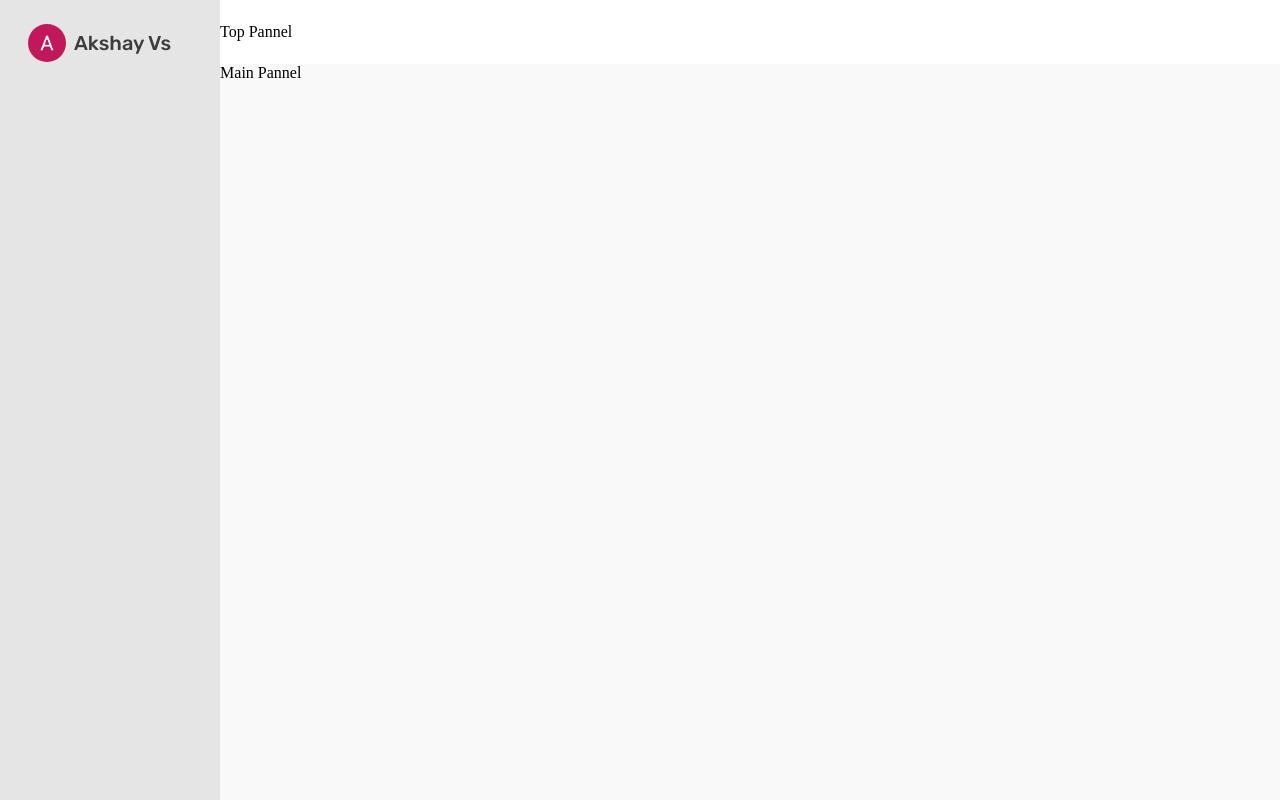
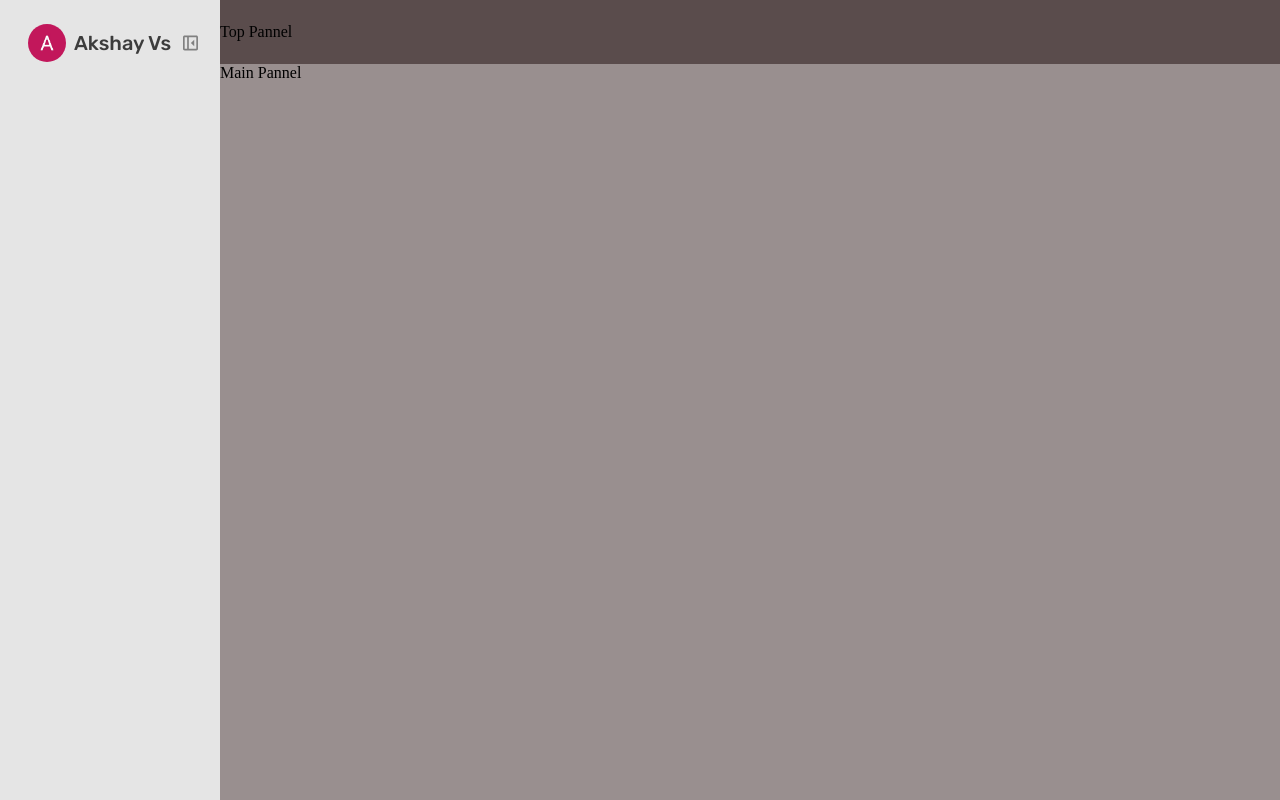
Before and after one commit to Akshay-Vs/React-Note-App, a React (Vite) app: page / in a window 1280 px wide. Built offline with nearby package versions, Linux system fonts and the light colour scheme.

Commit message:
Improve: Improved layout flexibility

```diff
--- a/src/components/AccountInfo/AccountInfoLarge/AccountInfoLarge.scss
+++ b/src/components/AccountInfo/AccountInfoLarge/AccountInfoLarge.scss
@@ -5,7 +5,6 @@
   display: flex;
   justify-content: flex-start;
   align-items: center;
-  margin-top: 14px;
   width: 100%;
 
   img {
--- a/src/fearures/SidePannel/CollapsedSidePanel/CollapsedSidePanel.scss
+++ b/src/fearures/SidePannel/CollapsedSidePanel/CollapsedSidePanel.scss
@@ -6,7 +6,7 @@
   transition: all 300ms ease-in-out;
   display: flex;
   flex-direction: row;
-  justify-content: flex-start;
+  justify-content: center;
   align-self: center;
 
   .top-icons {
--- /dev/null
+++ b/src/fearures/SidePannel/ExpandedSidePanel/ExpandedSidePanel.scss
@@ -0,0 +1,11 @@
+.expanded-side-panel {
+    .top {
+        display: flex;
+        justify-content: space-around;
+        align-items: center;
+        margin-top: 14px;
+        svg {
+            margin-right: 10%;
+        }
+    }
+}
--- a/src/fearures/SidePannel/ExpandedSidePanel/ExpandedSidePanel.tsx
+++ b/src/fearures/SidePannel/ExpandedSidePanel/ExpandedSidePanel.tsx
@@ -1,9 +1,28 @@
 import AccountInfoLarge from "../../../components/AccountInfo/AccountInfoLarge";
+import "./ExpandedSidePanel.scss";
+import { useSetQuery } from "../../../hooks/useSetQuery";
 
 const ExpandedSidePanel = () => {
+  const setQuery = useSetQuery();
   return (
-    <div>
-      <AccountInfoLarge />
+    <div className="expanded-side-panel">
+      <div className="top">
+        <AccountInfoLarge />
+        <svg
+          xmlns="http://www.w3.org/2000/svg"
+          width="18"
+          height="18"
+          viewBox="0 0 18 18"
+          fill="none"
+          onClick={() => setQuery({ isCollapsed: true })}
+        >
+          <path
+            d="M13.5 13V5L9.5 9L13.5 13ZM2 18C1.45 18 0.979167 17.8042 0.5875 17.4125C0.195833 17.0208 0 16.55 0 16V2C0 1.45 0.195833 0.979167 0.5875 0.5875C0.979167 0.195833 1.45 0 2 0H16C16.55 0 17.0208 0.195833 17.4125 0.5875C17.8042 0.979167 18 1.45 18 2V16C18 16.55 17.8042 17.0208 17.4125 17.4125C17.0208 17.8042 16.55 18 16 18H2ZM5 16V2H2V16H5ZM7 16H16V2H7V16Z"
+            fill="#3C3C3C"
+            fill-opacity="0.6"
+          />
+        </svg>
+      </div>
     </div>
   );
 };
--- a/src/layout/MainContainer/MainContainer.scss
+++ b/src/layout/MainContainer/MainContainer.scss
@@ -3,19 +3,17 @@
 .main-container {
   display: flex;
   flex-direction: column;
-
-  height: $main-panel-height;
-  background-color: #f9f9f9;
-
-  position: absolute;
-  right: 0;
-  bottom: 0;
+  background-color: rgb(153, 143, 143);
+  height: calc(100vh - 8vh);
+  transition: all 300ms ease-in-out;
 }
 
-.collapsed {
-  width: $main-panel-collapsed;
+.collapsed-main-container {
+  margin-left: $side-panel-collapsed;
+  width: calc(100vw - #{$side-panel-collapsed});
 }
 
-.expanded {
-  width: $main-panel-width;
+.expanded-main-container {
+  margin-left: $side-panel-width;
+  width: calc(100vw - #{$side-panel-width});
 }
--- a/src/layout/MainContainer/MainContainer.tsx
+++ b/src/layout/MainContainer/MainContainer.tsx
@@ -11,7 +11,7 @@ const MainContainer = ({ children }: Props) => {
   return (
     <main
       className={`main-container ${
-        isCollapsed === "true" ? "collapsed" : "expanded"
+        isCollapsed === "true" ? "collapsed-main-container" : "expanded-main-container"
       }`}
     >
       {children}
--- a/src/layout/TopContainer/TopContainer.scss
+++ b/src/layout/TopContainer/TopContainer.scss
@@ -5,18 +5,18 @@
   flex-direction: column;
   justify-content: center;
   align-items: flex-start;
-  background-color: #ffffff;
-  height: $top-nav-height;
-  width: $top-nav-width;
-
-  position: absolute;
-  right: 0;
+  background-color: #5a4c4c;
+  transition: all 300ms ease-in-out;
 }
 
-.collapsed {
-  width: $top-nav-collapsed;
+.collapsed-top-container {
+  margin-left: $side-panel-collapsed;
+  width: calc(100vw - #{$side-panel-collapsed});
+  height: 8vh;
 }
 
-.expanded {
-  width: $top-nav-width;
+.expanded-top-container {
+  margin-left: $side-panel-width;
+  width: calc(100vw - #{$side-panel-width});
+  height: 8vh;
 }
--- a/src/layout/TopContainer/TopContainer.tsx
+++ b/src/layout/TopContainer/TopContainer.tsx
@@ -11,7 +11,7 @@ const TopContainer = ({ children }: Props) => {
   return (
     <nav
       className={`top-container ${
-        isCollapsed === "true" ? "collapsed" : "expanded"
+        isCollapsed === "true" ? "collapsed-top-container" : "expanded-top-container"
       }`}
     >
       {children}
--- a/src/shared/measurements.scss
+++ b/src/shared/measurements.scss
@@ -1,14 +1,6 @@
-$side-panel-width:17.19%;
-$side-panel-height:100vh;
-$side-panel-collapsed: 5%;
+$side-panel-width: 17.19%;
+$side-panel-height: 100vh;
+$side-panel-collapsed: calc(4.7%);
 
-$top-nav-width: calc(100vw - #{$side-panel-width});
-$top-nav-height: 8vh;
-$top-nav-collapsed: calc(100vw - 5%);
-
-$main-panel-width: calc(100vw - #{$side-panel-width});
-$main-panel-height: calc(100vh - 8vh);
-$main-panel-collapsed: calc(100vw - 5%);
-
-$bottom-nav-height:0 ;
-$bottom-nav-width: 0 ;
+$bottom-nav-height: 0;
+$bottom-nav-width: 0;
```
